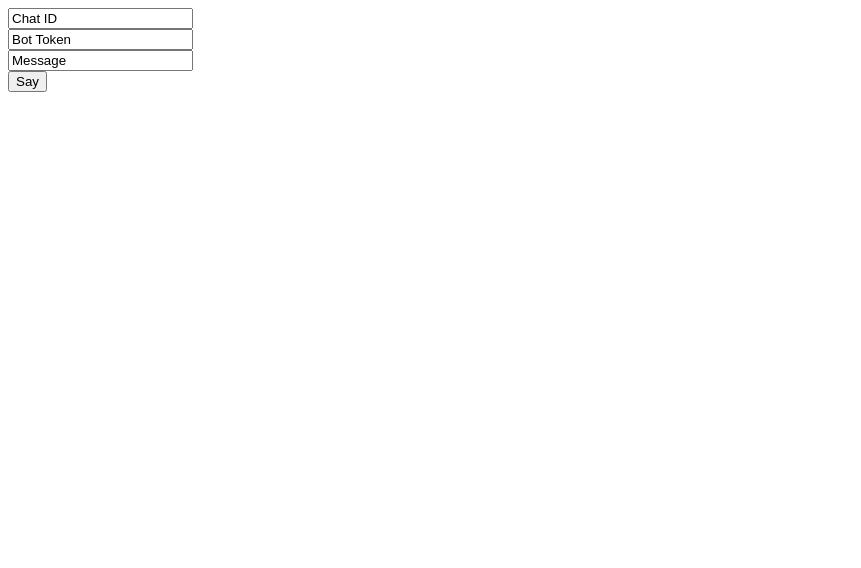
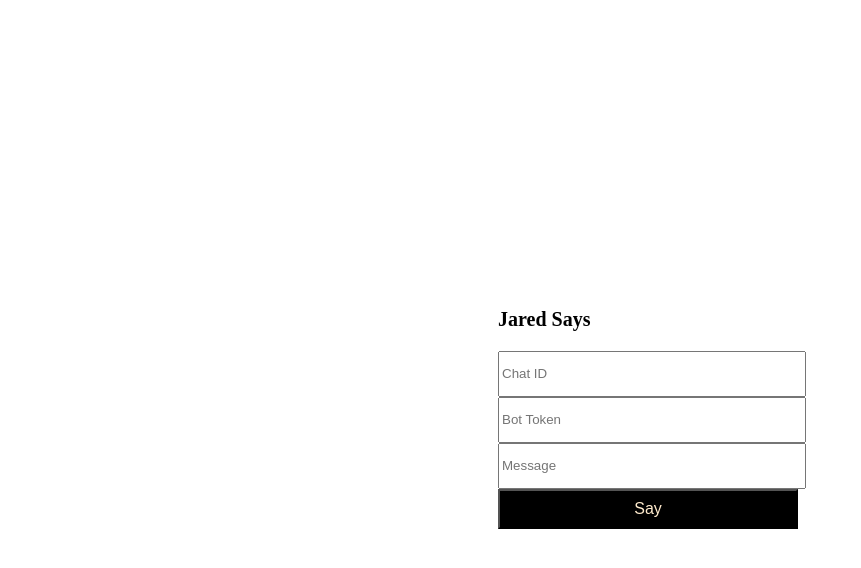
Before and after one commit to alxmal/jaredbot, a website: page views/say.html in a window 1280 px wide. Shown: the whole page, without its empty margins (0-861 px from the left). Drawn offline with nearby package versions, Linux system fonts and the light colour scheme.

Commit message:
add say route

```diff
--- a/views/say.html
+++ b/views/say.html
@@ -6,7 +6,7 @@
     <meta http-equiv="X-UA-Compatible" content="ie=edge">
     <title>Jared says</title>
 </head>
-<body>
+<body style="display: flex;align-items: center;justify-content: center;width: 100%;height: 100vh;">
     <script>
         function sendmessage(){
             chat_id = document.getElementById("chatid").value;
@@ -15,10 +15,13 @@
             $.get("https://api.telegram.org/bot"+token+"/sendMessage?text="+message+"&chat_id="+chat_id);
         }
     </script>
-    <input type="text" id="chatid" value="Chat ID"></br>
-    <input type="text" id="token" value="Bot Token"></br>
-    <input type="text" id="message" value="Message"></br>
-    <button onclick=sendmessage()>Say</button>
-    <script src="https://ajax.googleapis.com/ajax/libs/jquery/1.2.3/jquery.min.js"></script>
+    <div style="width:300px">
+        <p style="font-size: 20px;font-weight: 600;">Jared Says</p>
+        <input style="width:100%;height:40px" type="text" id="chatid" placeholder="Chat ID"></br>
+        <input style="width:100%;height:40px" type="text" id="token" placeholder="Bot Token"></br>
+        <input style="width:100%;height:40px" type="textarea" id="message" rows="5" cols="33" placeholder="Message"></br>
+        <button style="width:100%;height:40px;background-color: black;color: blanchedalmond;font-size: 16px;font-weight: 500;" onclick=sendmessage()>Say</button>
+    </div>
+    <script src="https://code.jquery.com/jquery-3.4.1.slim.min.js" integrity="sha256-pasqAKBDmFT4eHoN2ndd6lN370kFiGUFyTiUHWhU7k8=" crossorigin="anonymous"></script>
 </body>
 </html>
```
